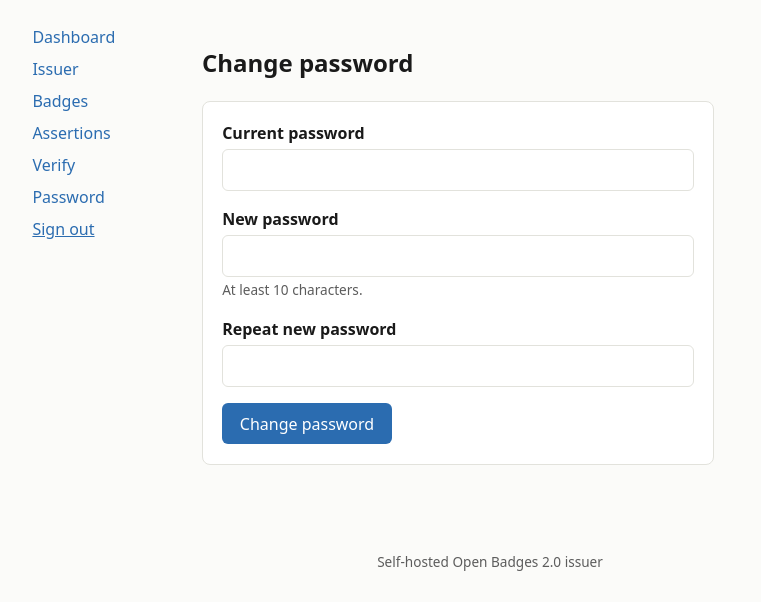
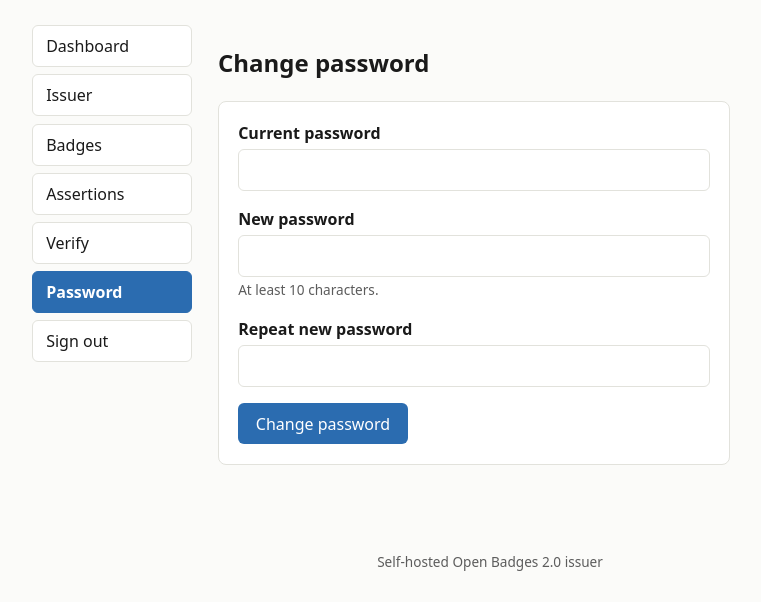
Before and after one commit to LibrePlan/open-badges-server, a Flask app: page /admin/change-password in a window 1280 px wide. Shown: the part 51-653 px from the top of the page, without its empty margins (150-911 px from the left). Run offline with Flask 3, Linux system fonts and the light colour scheme; the visitor is signed in with stand-in values (Sample User, id 1); parts of the project's set-up code (start-up, migrations or seed data) failed here and were passed over; some libraries are stand-ins or nearby versions.

Commit message:
admin: style the left-nav links as buttons with an active state

```diff
--- a/badgeserver/static/style.css
+++ b/badgeserver/static/style.css
@@ -193,8 +193,30 @@ table.grid img { border-radius: 6px; vertical-align: middle; }
 .issuer-logo { width: 84px; height: 84px; border-radius: 10px; }
 
 .admin-layout { display: flex; gap: 1.6rem; align-items: flex-start; }
-.admin-nav { display: flex; flex-direction: column; gap: .5rem; min-width: 9rem; }
-.admin-nav a { text-decoration: none; }
+.admin-nav { display: flex; flex-direction: column; gap: .45rem; min-width: 10rem; }
+.admin-nav a,
+.admin-nav .navbtn {
+  display: block;
+  width: 100%;
+  padding: .5rem .8rem;
+  border: 1px solid var(--line);
+  border-radius: 6px;
+  background: var(--card);
+  color: var(--fg);
+  text-decoration: none;
+  font: inherit;
+  text-align: left;
+  cursor: pointer;
+}
+.admin-nav a:hover,
+.admin-nav .navbtn:hover { border-color: var(--accent); color: var(--accent); }
+.admin-nav a.active {
+  background: var(--accent);
+  border-color: var(--accent);
+  color: #fff;
+  font-weight: 600;
+}
+.admin-nav form.inline { display: block; }
 .admin-main { flex: 1; min-width: 0; }
 .action-grid { display: flex; flex-wrap: wrap; gap: 1rem; align-items: flex-start; }
 
@@ -238,4 +260,7 @@ textarea.control { min-height: 6rem; font-family: ui-monospace, monospace; font-
 @media (max-width: 40rem) {
   .admin-layout { flex-direction: column; }
   .admin-nav { flex-direction: row; flex-wrap: wrap; }
+  .admin-nav a,
+  .admin-nav .navbtn { width: auto; }
+  .admin-nav form.inline { display: inline; }
 }
--- a/badgeserver/templates/admin/base.html
+++ b/badgeserver/templates/admin/base.html
@@ -1,17 +1,24 @@
 {# SPDX-License-Identifier: AGPL-3.0-or-later #}
 {% extends "base.html" %}
+
+{% macro navlink(endpoint, label, active) %}
+  <a href="{{ url_for(endpoint) }}"{% if active %} class="active"{% endif %}>{{ label }}</a>
+{% endmacro %}
+
+{% set ep = request.endpoint or "" %}
 {% block content %}
   <div class="admin-layout">
     <aside class="admin-nav">
-      <a href="{{ url_for('admin.dashboard') }}">Dashboard</a>
-      <a href="{{ url_for('admin.issuer') }}">Issuer</a>
-      <a href="{{ url_for('admin.badges') }}">Badges</a>
-      <a href="{{ url_for('admin.assertions') }}">Assertions</a>
-      <a href="{{ url_for('verify.index') }}">Verify</a>
-      <a href="{{ url_for('admin.change_password') }}">Password</a>
+      {{ navlink("admin.dashboard", "Dashboard", ep == "admin.dashboard") }}
+      {{ navlink("admin.issuer", "Issuer", ep == "admin.issuer") }}
+      {{ navlink("admin.badges", "Badges",
+                 ep.startswith("admin.badge") or ep in ["admin.award", "admin.award_csv"]) }}
+      {{ navlink("admin.assertions", "Assertions", ep.startswith("admin.assertion")) }}
+      {{ navlink("verify.index", "Verify", ep == "verify.index") }}
+      {{ navlink("admin.change_password", "Password", ep == "admin.change_password") }}
       <form method="post" action="{{ url_for('admin.logout') }}" class="inline">
         <input type="hidden" name="csrf_token" value="{{ csrf_token() }}">
-        <button type="submit" class="linkbtn">Sign out</button>
+        <button type="submit" class="navbtn">Sign out</button>
       </form>
     </aside>
     <section class="admin-main">
```
